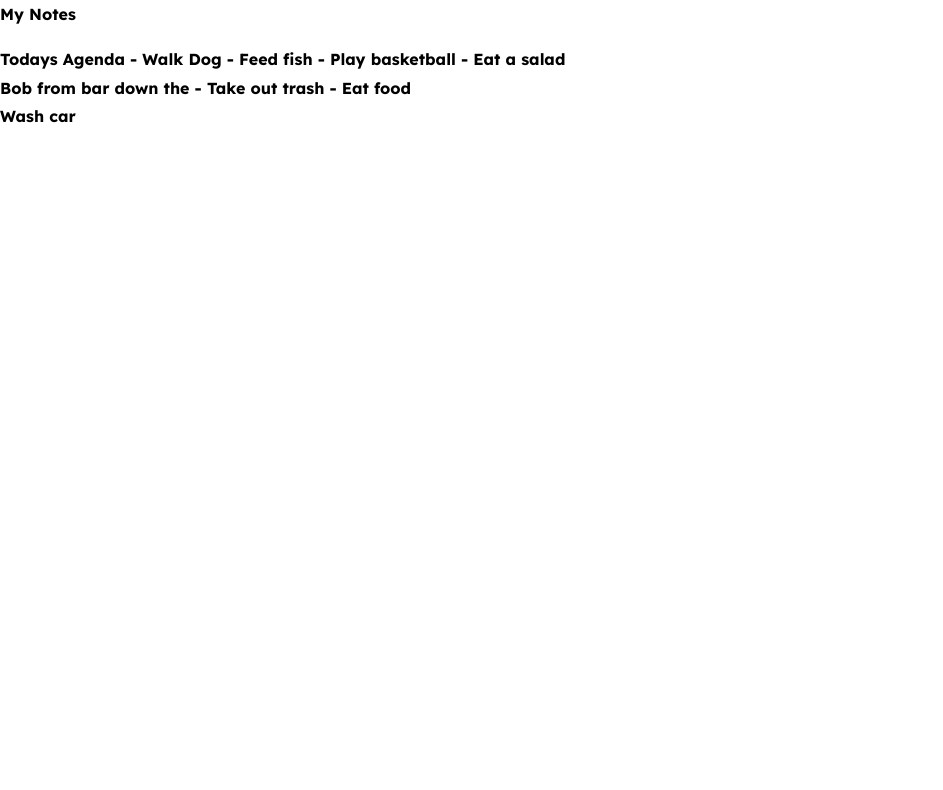
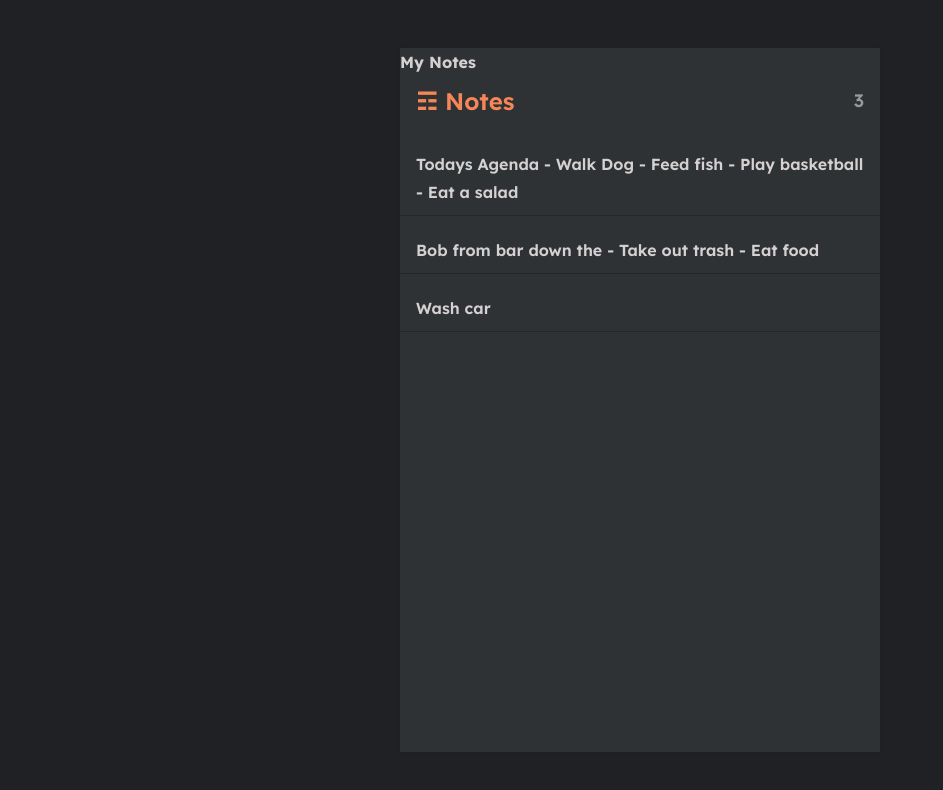
Before and after one commit to hsrokon/React--Beginning, a React (Create React App) app: page / in a window 1280 px wide. Shown: the top 790 px of the page, without its empty margins (0-943 px from the left). Built offline with nearby package versions, Linux system fonts and the light colour scheme.

Commit message:
Decorated the homepage by connecting CSS with specific class and also the dark theme

```diff
--- a/src/App.js
+++ b/src/App.js
@@ -13,13 +13,15 @@ import NotePage from './pages/NotePage.js';
 function App() {
   return (
     <Router>
-      <div className="App">
+      <div className="container dark">
+        <div className="app">
           {/* In order to bring the imported component into our application  we've import it like this <../> */}
           <Header />
           <Routes>
             <Route path="/" element={<NotesListPage />} />
             <Route path="/note/:id" element={<NotePage />} />
           </Routes>
+        </div>
       </div>
     </Router>
     //with this Route we specify the path and the component that should be rendered out
--- a/src/components/ListItem.js
+++ b/src/components/ListItem.js
@@ -8,7 +8,9 @@ const ListItem = ({note}) => {
   //we're giving link to each note with id
   return (
     <Link to={`/note/${note.id}`}>
-      <h3>{note.body}</h3>
+      <div className='notes-list-item'>
+        <h3>{note.body}</h3>
+      </div>
     </Link>
   )
 }
--- a/src/pages/NotesListPage.js
+++ b/src/pages/NotesListPage.js
@@ -9,7 +9,12 @@ const NotesListPage = () => {
 
 // we're maping through notes
 //The term 'note' here is a parameter refers to each individual element of the notes array array as the map method iterates through it.
-    <div>
+    <div className='notes'>
+      <div className='notes-header'>
+        <h2 className='notes-title'>&#9782; Notes</h2>
+        <p className='notes-count'>{notes.length}</p>
+      </div>
+
       <div className="notes-list">
         {notes.map((note, index) => (
           <ListItem key={index} note={note}/>
```
Lines whose indentation alone changed are shown as unchanged.
